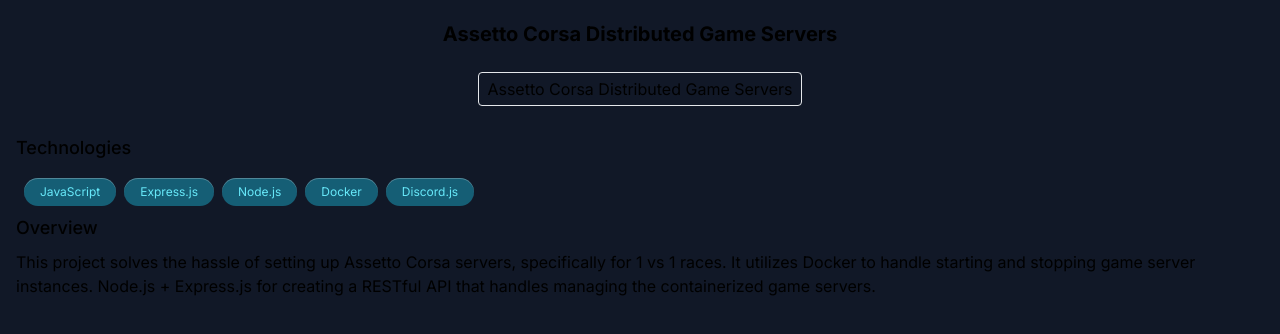
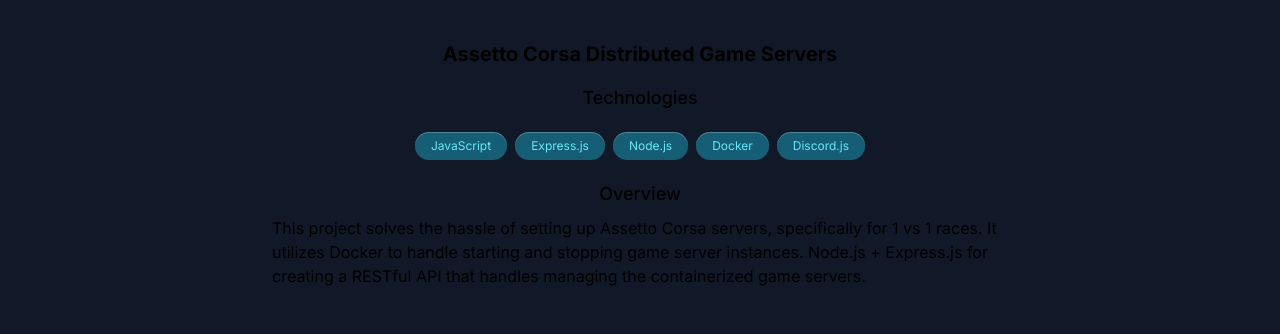
Before and after one commit to Robert336/Personal_Website, a Next.js app in the folder personal-website/: page /project0 in a window 1280 px wide. Shown: the top 334 px of the page. Built offline with nearby package versions, Linux system fonts and the light colour scheme.

Commit message:
changing max width on projectpages

```diff
--- a/personal-website/public/personalprojects.json
+++ b/personal-website/public/personalprojects.json
@@ -8,7 +8,8 @@
             "Node.js",
             "Docker",
             "Discord.js"
-        ]
+        ],
+        "link" : ""
     }
 
 }
--- a/personal-website/src/app/components/ProjectPageNav.tsx
+++ b/personal-website/src/app/components/ProjectPageNav.tsx
@@ -1,21 +1,19 @@
-import Pill from './Pill.jsx'
+import Pill from './Pill'
 import Link from 'next/link'
-import Button from '../components/Button.jsx'
+import Button from './Button'
 
 interface ProjectPageNavProps {
     title: string,
-    github_url: string,
 }
 
 export default function ProjectPageNav(props: ProjectPageNavProps){
 
     return(
         <>
-            <div className='flex flex-col items-center justify-center p-3 gap-4 w-full bg-gray-900'>
-                <h1 className='text-xl font-bold text-center p-2'>
+            <div className='flex flex-col items-center justify-center pt-10 gap-4 w-full bg-gray-900'>
+                <h1 className='text-xl font-bold text-center'>
                     {props.title}
                 </h1>
-                <Button href={props.github_url} text={props.title}/>
             </div>
 
         </>
--- a/personal-website/src/app/project0/page.tsx
+++ b/personal-website/src/app/project0/page.tsx
@@ -1,5 +1,6 @@
 import ProjectPageNav from '../components/ProjectPageNav'
 import Pill from '../components/Pill'
+import Button from '../components/Button'
 import projects from '../../../public/personalprojects.json'
 
 export default function Project0(){
@@ -8,19 +9,19 @@
 
     return (
         <>
-            <main className='bg-gray-900 min-h-screen' >
-                <ProjectPageNav title='Assetto Corsa Distributed Game Servers' github_url='https://github.com/Robert336/'/>
+            <main className='flex flex-col items-center bg-gray-900 min-h-screen' >
+                <ProjectPageNav title='Assetto Corsa Distributed Game Servers'/>
 
-                <div className='flex flex-col p-4'>
+                <div className='flex flex-col items-center p-4 md:max-w-3xl'>
                     <h2 className='text-lg font-medium mb-2'>
                         Technologies
                     </h2>
-                    <div className='flex flex-wrap gap-2 m-2'>
+                    <div className='flex flex-wrap justify-center gap-2 m-3'>
                         {project.tags.map((tag) => (
                             <Pill text={tag} key={tag}/> // using tag as the key because they are unique per project
                         ))}
                     </div>
-                    <h2 className='text-lg font-medium mb-2'>
+                    <h2 className='text-lg font-medium my-2'>
                         Overview
                     </h2>
                     <p>
@@ -28,10 +29,10 @@
                         It utilizes Docker to handle starting and stopping game server instances. Node.js + Express.js for creating a RESTful
                         API that handles managing the containerized game servers.
                     </p>
+                    {/* <Button href={project.link} text='View on GitHub'/> */}
                 </div>
 
             </main>
         </>
-
         )
 }
```
